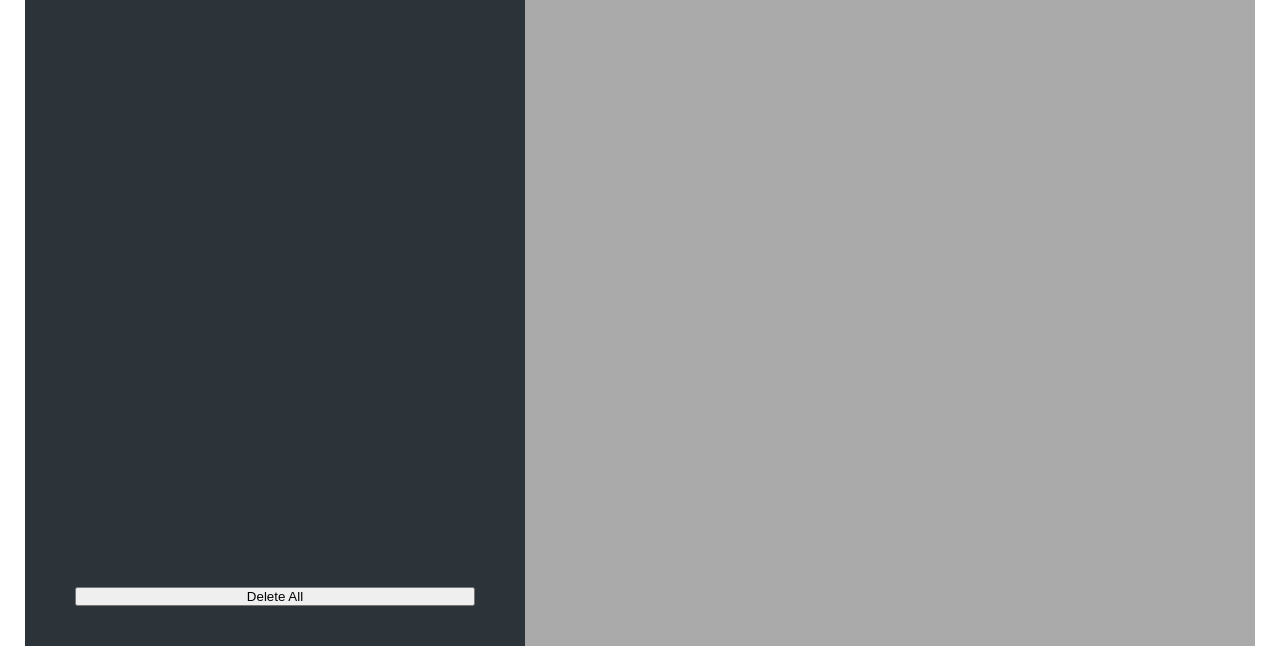
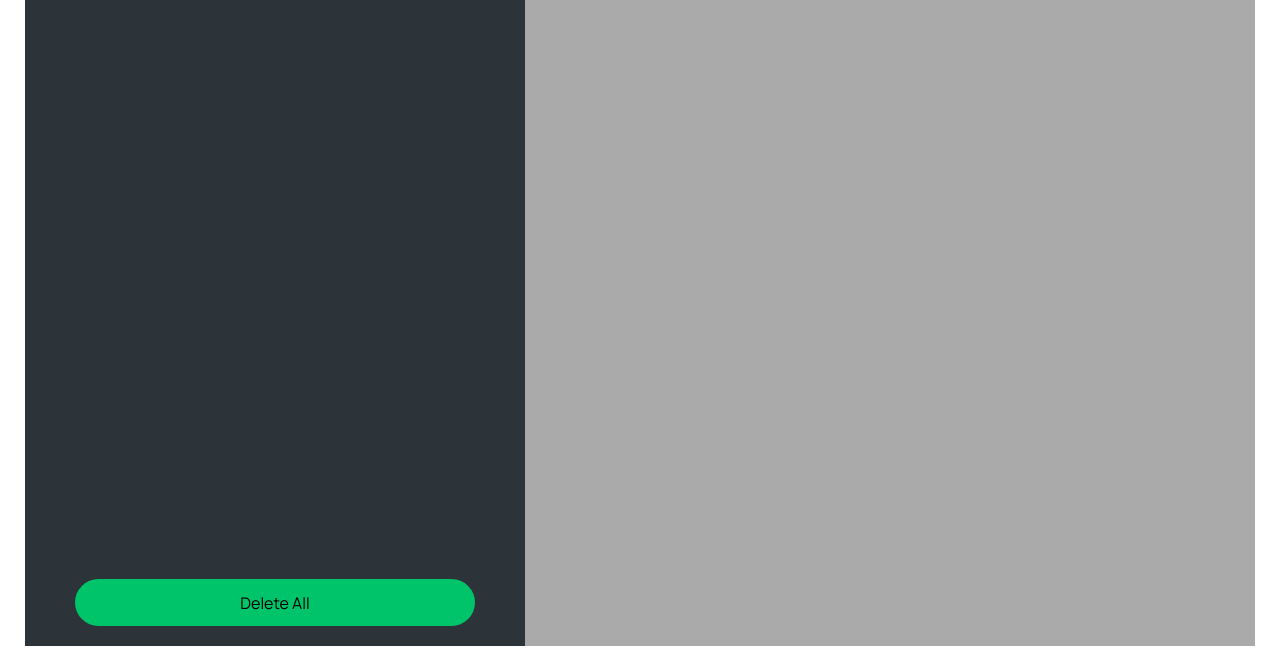
Before and after one commit to lukaszfronia/Mapty, a plain HTML site: page index.html in a window 1280 px wide. Shown: the part 129-800 px from the top of the page. Drawn offline with nearby package versions, Linux system fonts and the light colour scheme.

Commit message:
add style for new button

```diff
--- a/style.css
+++ b/style.css
@@ -253,6 +253,7 @@ a:visited {
   z-index: 10;
   align-items: center;
 }
+
 .overlay {
   position: absolute;
   top: 0;
@@ -279,3 +280,18 @@ p {
   border: none;
   background: none;
 }
+
+.delete__btn {
+  position: relative;
+  display: inline-block;
+  background-color: var(--color-brand--2);
+  font-size: 1.6rem;
+  font-family: inherit;
+  font-weight: 500;
+  border: none;
+  padding: 1.25rem 4.5rem;
+  border-radius: 10rem;
+  cursor: pointer;
+  transition: all 0.3s;
+  top: 3%;
+}
```
